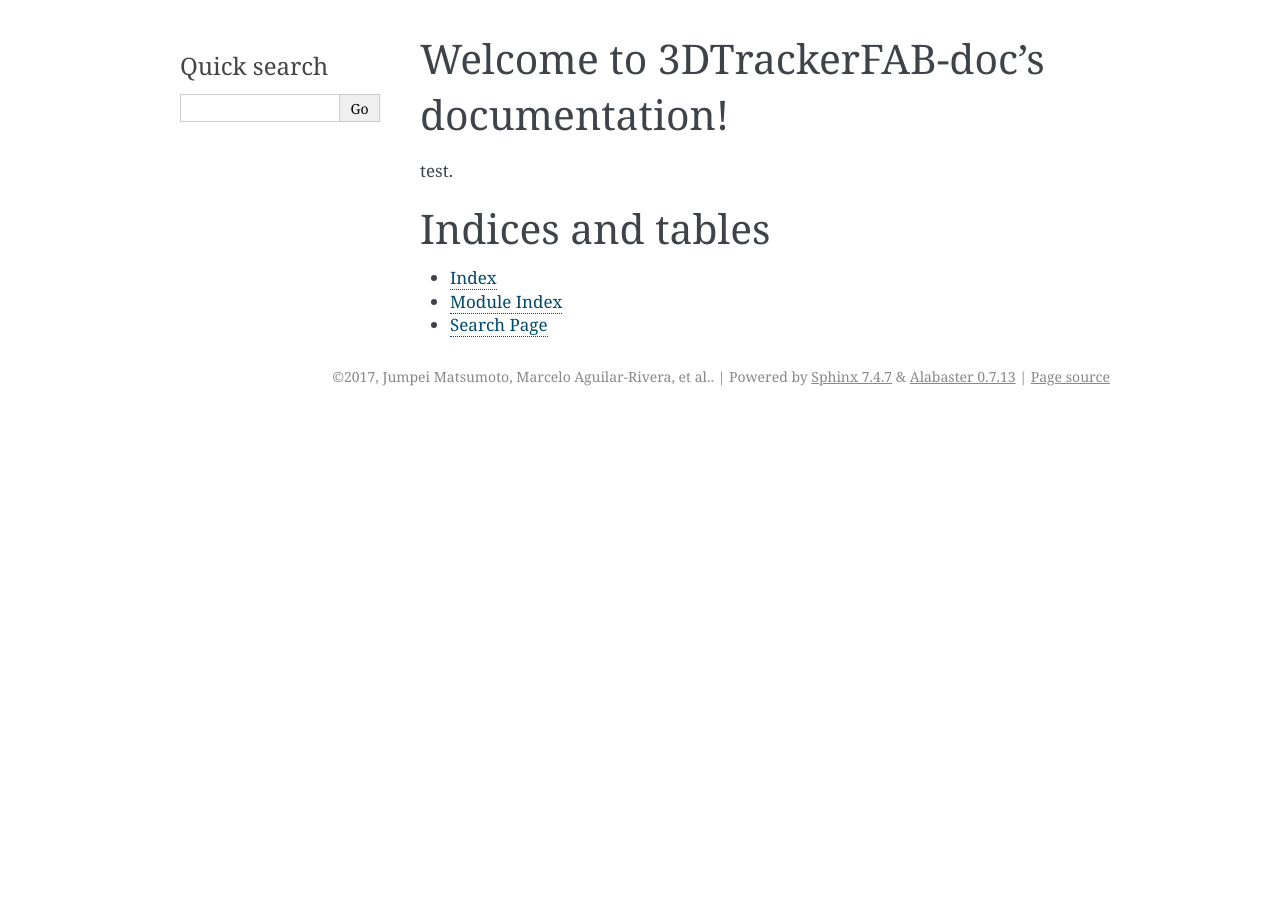
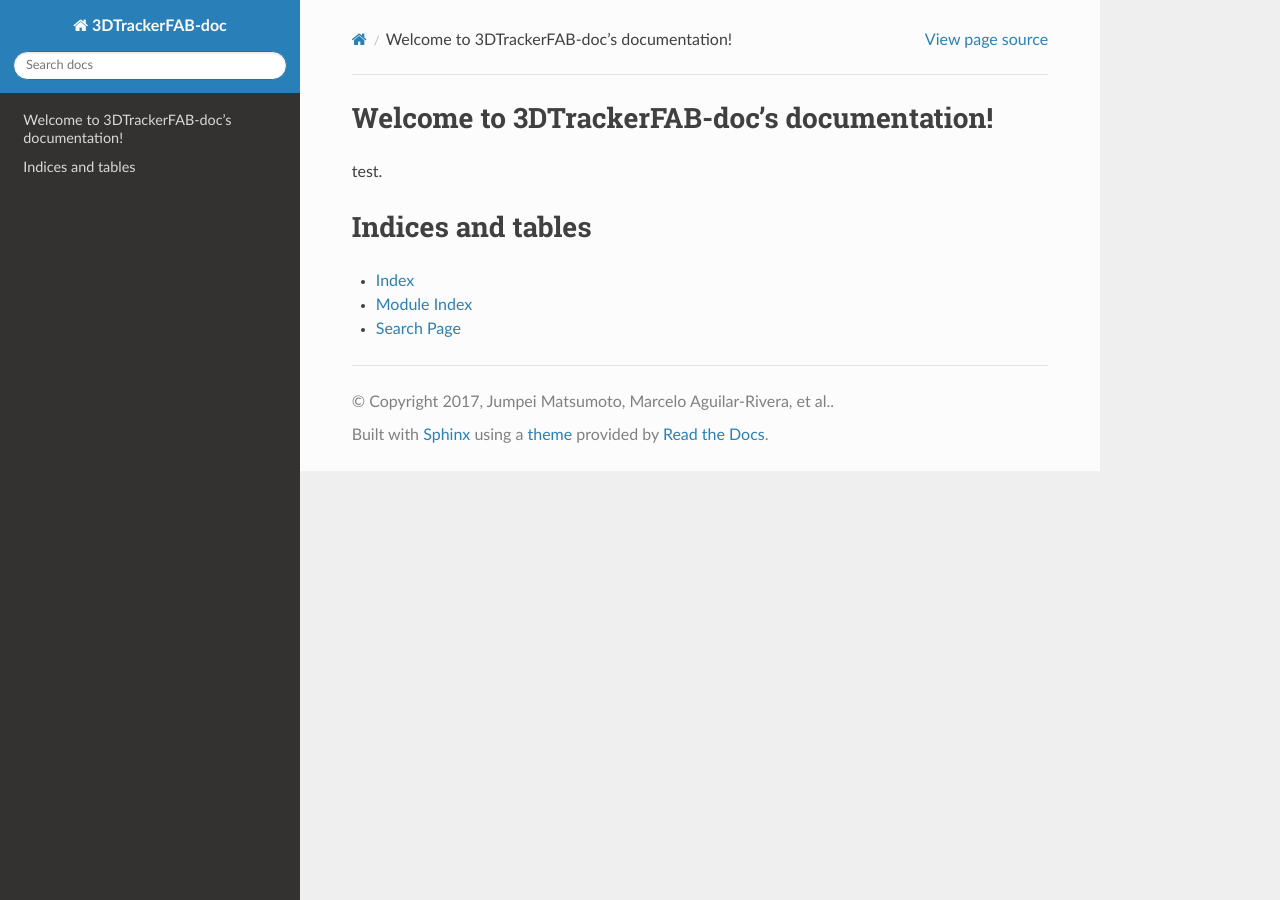
Before and after one commit to ThreeD-Tracker-FAB/3DTrackerFAB-doc, a Sphinx documentation site: the page built from doc/index.rst, in a window 1280 px wide. Built offline with Sphinx 7.4.7 and the Read the Docs theme 2.0.0, drawn with Linux system fonts in a browser that asks for light colours.

Commit message:
change conf.py for readthedocs theme

```diff
--- a/doc/conf.py
+++ b/doc/conf.py
@@ -164,3 +164,8 @@ texinfo_documents = [
      author, '3DTrackerFAB-doc', 'One line description of project.',
      'Miscellaneous'),
 ]
+
+# added for readthedocs theme
+import sphinx_rtd_theme
+html_theme = 'sphinx_rtd_theme'
+html_theme_path = [sphinx_rtd_theme.get_html_theme_path()]
```
